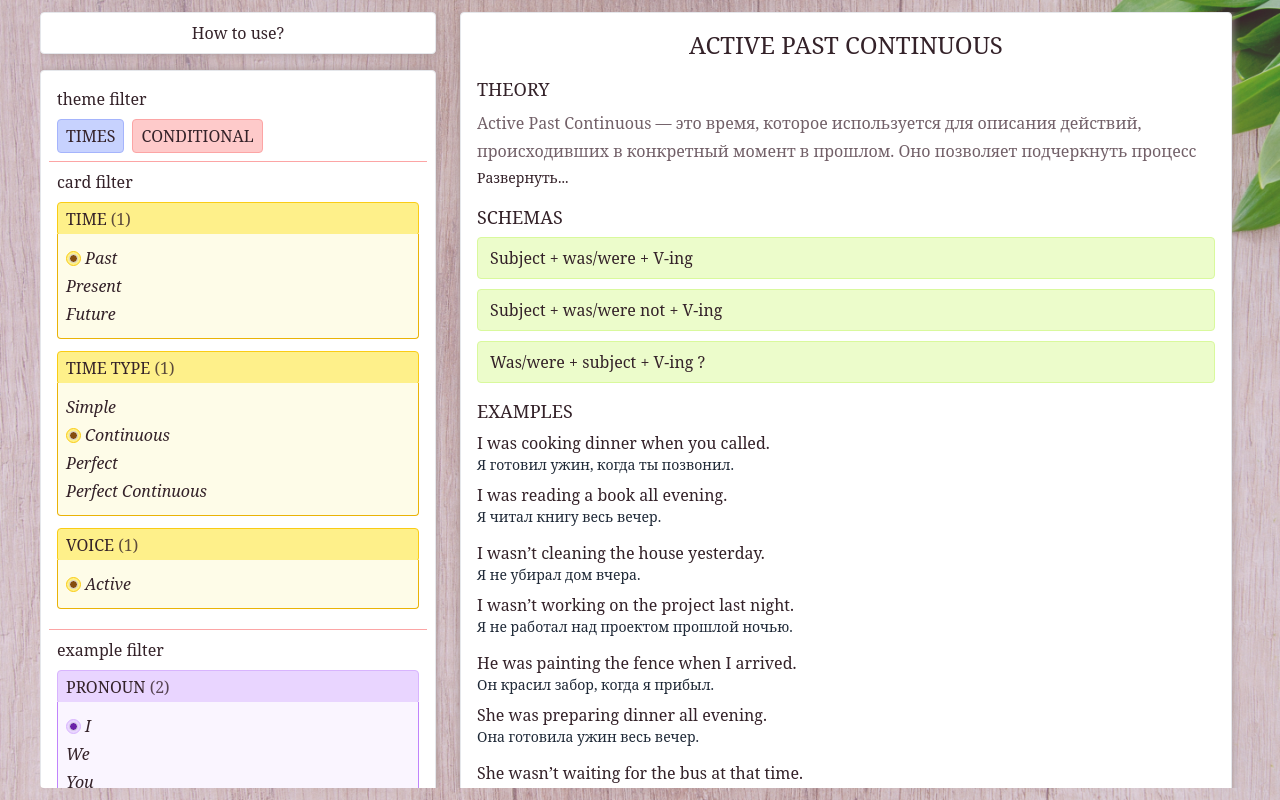
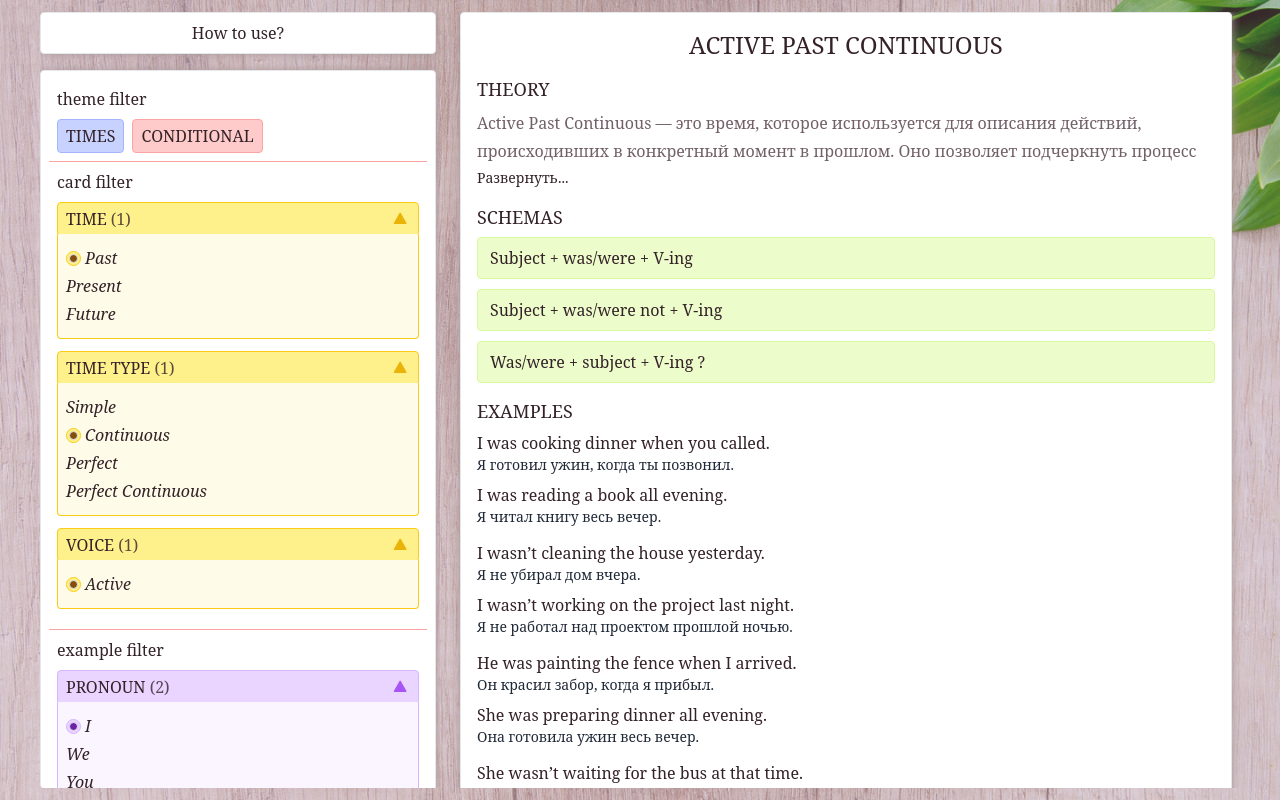
Before and after one commit to VanillaTank/vue-english-sentence, a Vue app: page / in a window 1280 px wide. Built offline with nearby package versions, Linux system fonts and the light colour scheme.

Commit message:
иконки разворачивающихся фильтров

```diff
--- /dev/null
+++ b/src/components/icons/vTriangleIcon.vue
@@ -0,0 +1,13 @@
+<template>
+  <svg
+    xmlns="http://www.w3.org/2000/svg"
+    width="17"
+    height="15"
+    stroke-width="1"
+    viewBox="0 0 19 15"
+  >
+    <path
+      d="M7.13398 0.499999C7.51888 -0.166668 8.48113 -0.166667 8.86603 0.5L14.9282 11C15.3131 11.6667 14.832 12.5 14.0622 12.5H1.93782C1.16802 12.5 0.686897 11.6667 1.0718 11L7.13398 0.499999Z"
+    />
+  </svg>
+</template>
--- a/src/components/vFilter.vue
+++ b/src/components/vFilter.vue
@@ -1,5 +1,6 @@
 <script setup>
 import { ref, computed, toRefs, watch } from 'vue'
+import VTriangleIcon from '@/components/icons/vTriangleIcon.vue'
 
 const props = defineProps({
   filter: { type: Object },
@@ -14,16 +15,18 @@ const colors = {
   yellow: {
     headBg: 'bg-yellow-200',
     headBorder: 'border-yellow-400',
+    headTriangleFill: 'fill-yellow-500',
     bodyBg: 'bg-yellow-50',
-    bodyBorder: 'border-yellow-500',
+    bodyBorder: 'border-yellow-400',
     textDecoration: 'decoration-yellow-400',
     selectedDot: 'bg-yellow-800',
   },
   purple: {
     headBg: 'bg-purple-200',
     headBorder: 'border-purple-300',
+    headTriangleFill: 'fill-purple-500',
     bodyBg: 'bg-purple-50',
-    bodyBorder: 'border-purple-400',
+    bodyBorder: 'border-purple-300',
     textDecoration: 'decoration-purple-300',
     selectedDot: 'bg-purple-800',
   },
@@ -53,24 +56,33 @@ watch(modelValue, (value) => {
   filter.value.expanded = !!value.length
   selectedOptions.value = JSON.parse(JSON.stringify(value))
 }, {
-  immediate: true
+  immediate: true,
 })
 
 </script>
 
 <template>
   <div
-    class="select-none cursor-pointer px-2 py-1 rounded border"
+    class="select-none cursor-pointer px-2 py-1 rounded border flex items-center justify-between"
     :class="[colorDict.headBg, colorDict.headBorder]"
     @click.stop="filter.expanded = !filter.expanded"
   >
-    {{ filter.title }}
-    <span
-      v-if="filter.selectedOptionAmount"
-      class="opacity-80"
-    >
+    <div>
+      {{ filter.title }}
+      <span
+        v-if="filter.selectedOptionAmount"
+        class="opacity-80"
+      >
       ({{ filter.selectedOptionAmount }})
     </span>
+    </div>
+
+    <v-triangle-icon
+      :class="[
+        colorDict.headTriangleFill,
+        !filter.expanded ? 'rotate-180' : ''
+      ]"
+    />
   </div>
   <ul
     v-if="filter.expanded"
--- a/src/components/icons/vFiltersBlock.vue
+++ b/src/components/vFiltersBlock.vue
@@ -20,7 +20,6 @@ const filtersModel = ref({})
 const isInit = ref(false)
 
 watch(rawFilters, (newVal) => {
-  console.log('rawFilters changed - ', title)
   isInit.value = true // должен срабатывать, когда родитель вотчит смену фильтра темы и обновляет сырые фильтры
 
   filters.value = newVal.map((filter) => {
@@ -69,7 +68,3 @@ watch(filtersModel, (newVal) => {
     />
   </div>
 </template>
-
-<style scoped>
-
-</style>
--- a/src/layout/vCardFilter.vue
+++ b/src/layout/vCardFilter.vue
@@ -2,7 +2,7 @@
 import { computed, ref, watch } from 'vue'
 import { filters } from '@/data/index.js'
 import { useStore } from 'vuex'
-import VFiltersBlock from '@/components/icons/vFiltersBlock.vue'
+import VFiltersBlock from '@/components/vFiltersBlock.vue'
 
 const store = useStore()
 const cardFilters = ref([])
```
